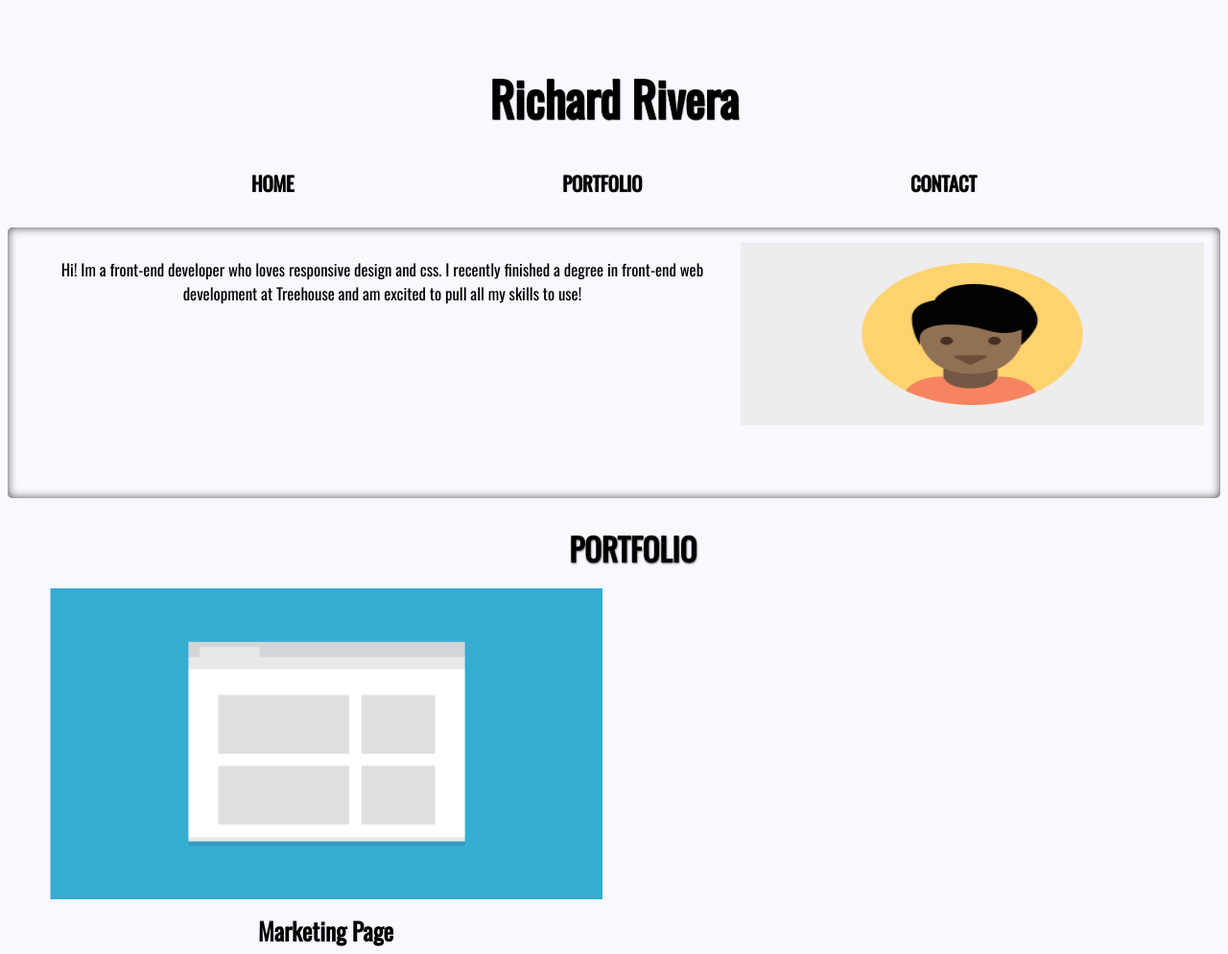
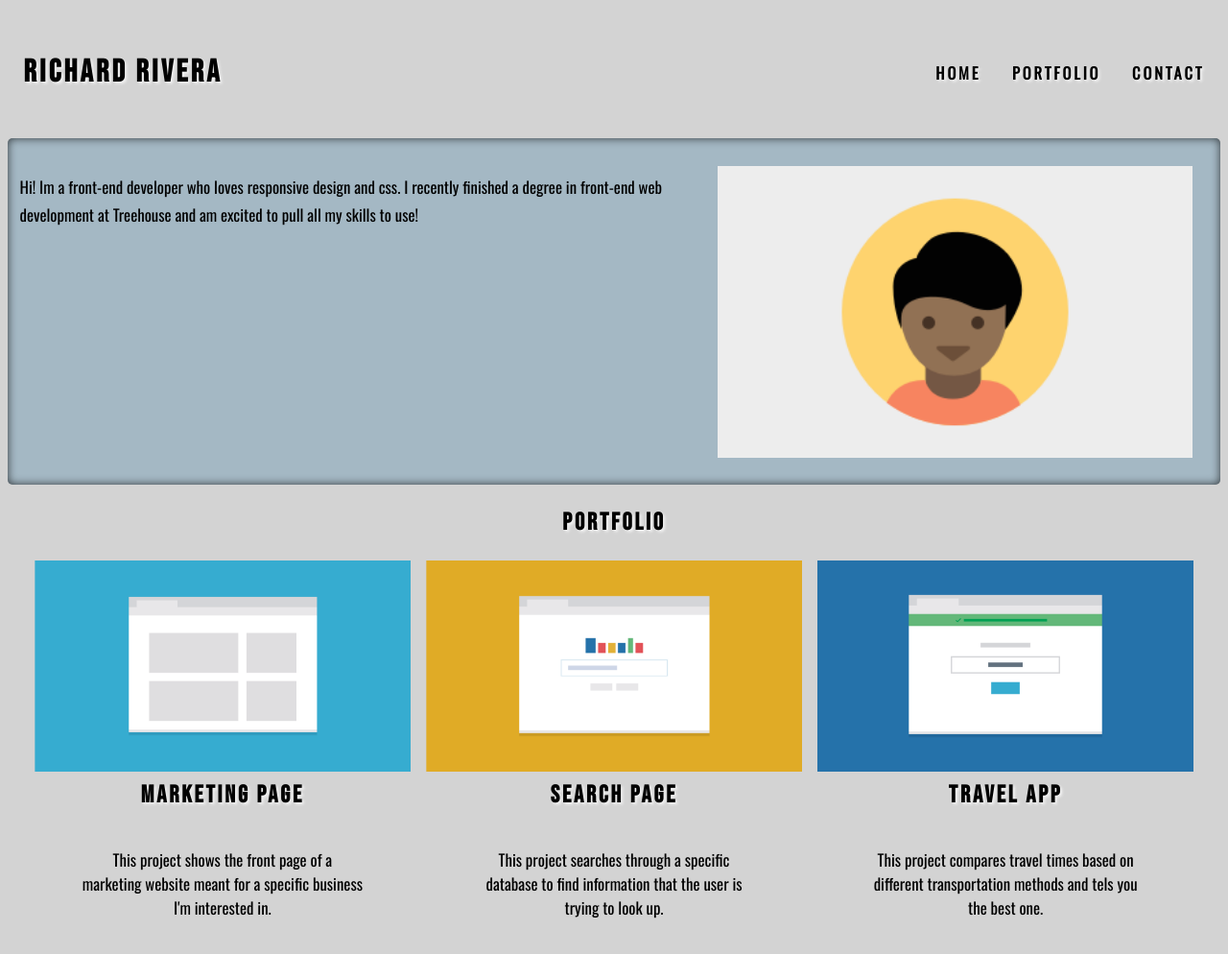
Before and after one commit to DoubleRDev/responsive-layout-site, a plain HTML site: page index.html in a window 1280 px wide. Shown: the top 994 px of the page at 96% size. Drawn offline with nearby package versions, Linux system fonts and the light colour scheme.

Commit message:
Multiple changes to CSS and HTML
changes to media query 768px and 1024px widths. customizations of fonts color and layout.

```diff
--- a/css/styles.css
+++ b/css/styles.css
@@ -2,7 +2,7 @@ html,
 body {
     font-size: 1.025rem;
     font-family: 'Oswald', sans-serif;
-    background-color: ghostwhite;
+    background-color: lightgrey;
     height: 100vh;
     box-sizing: border-box;
     padding: .25rem;
@@ -10,34 +10,53 @@ body {
 }
 
 h1 {
-    font-size: 2rem;
+    letter-spacing: .2rem;
+    font-family:'Bebas Neue', sans-serif;
+    font-size: 3rem;
     font-weight: bold;
     color: black;
-    text-shadow: .5px .5px 2px rgba(0,0,0,.7)
+    text-shadow: 2px 2px 3px rgba(244,244,244,1)
 }
 
-/* HEADER + MAIN-NAV */
+h2 {
+    font-family: 'Bebas Neue', sans-serif;
+    letter-spacing: .175rem;;
+}
 
-header h1 {
-    min-width: 80vw;
+/* MAIN NAV */
+
+.main-nav {
+    display:flex;
+    flex-direction: column;
+    align-items: center;
+}
+
+.nav-name {
+    margin: 1rem auto;
     text-align: center;
-    color: #000;
-    text-shadow: .5px .5px 1px rgba(0,0,0,.9);
-    font-size: 3rem;
-    font-weight: bold;
+    font-size: 2rem;
 }
-header h1, ul {
+
+.nav-directory {
+    margin: 0 auto;
+    text-align: center;
+}
+
+.nav-directory ul {
+    letter-spacing: .175rem;;
+    padding: 0;
     display: flex;
     flex-direction: column;
-    gap: 1em;
-    justify-content: center;
-    text-align: center;
+    margin: 0 auto;
 }
+.nav-directory li {
+    padding: 0rem;
+}
+
 
 .main-nav ul li {
     font-size: 1.25rem;
     list-style: none;
-    margin-left: -40px;
     padding: 1rem 3rem;
 }
 
@@ -45,24 +64,34 @@ header h1, ul {
     font-weight: bold;
     color: #000;
     text-decoration: none;
-    text-shadow: 0 0 1px rgba(0,0,0,.9);
+    text-shadow: 2px 2px 3px rgba(244,244,244,1);
 }
 
 /* MAIN BIO */
 
 .main {
 
-    background-color: ghostwhite;
+    background-color: #a4b8c4;
     box-shadow: inset 0 0 10px rgba(0,0, 0,.7);
     border-radius: 5px;
-    padding: 1rem 1rem;
+    padding: .75rem;
+    margin: 0 auto;
+    display: flex;
+    flex-wrap: wrap;
+    flex-direction: column;
+}
+.main img {
+    width: 75%;
+    height: auto;
     margin: 0 auto;
 }
-.main img {
-    display: flex;
-    width: 90%;
+
+.main p {
+    line-height: 1rem;
+    padding-top: 1rem;
+    width: 95%;
+    text-align: center;
     margin: 0 auto;
-
 }
 
 /* PORTFOLIO */
@@ -71,27 +100,19 @@ section h1 {
     text-align: center;
 }
 
-.wrapper {
+.container {
+    display: flex;
+    flex-direction: column;
     text-align: center;
-    display: flex;
-    flex-wrap: wrap;
-    margin: 0 auto;
-    padding-bottom: 1rem;
-
 }
 
-section, p {
-    padding: .7rem;
+.container h2 {
+    text-shadow: 2px 2px 3px rgba(244, 244, 244, 1);
+}
+section img {
+    width: 100%;
 }
 
-section img {
-    width: 85vw;
-}
-section h2, p {
-    padding-top: 1rem;
-    margin: 0 auto;
-    text-align: center;
-}
 /* CONTACT */
 
 .contact {
@@ -99,13 +120,13 @@ section h2, p {
     display: flex;
     flex-wrap: wrap;
     margin: 0 auto;
-    background-color: ghostwhite;
+    background-color: #a4b8c4;
     box-shadow: inset 0 0 10px rgba(0,0, 0,.7);
     border-radius: 5px;
     text-align: center;justify-content: center;
 }
 
-.contact h1 {
+.contact h2 {
     margin: 0 auto;
     color: #000;
     text-shadow: 2px 2px 3px rgba(244,244,244,1);
@@ -126,6 +147,7 @@ section h2, p {
 /* FOOTER */
 
 footer {
+    max-height: 10%;
     display: flex;
     justify-content:space-between;
     margin-top: 1rem;
@@ -144,70 +166,74 @@ footer a {
 .footer-nav {
     display: none;
     list-style-type: none;
-
 }
 
 /* MEDIA QUERY */
 
 @media (min-width:768px){
 
-    header h1 {
-        padding-top: 2rem;
-        font-size: 3rem;
-        display: flex;
+    body {
+        margin: 0 auto;
     }
 
-    .main-nav ul {
-        display: flex;
+    .main-nav {
+        padding: 2rem 0;
+    }
+    .nav-name {
+        padding: 1rem;
+        margin: 0;
+    }
+
+    .nav-directory ul {
+        justify-content: space-evenly;
         flex-direction: row;
-        justify-content: space-evenly;
-        flex-grow: 1;
-    }
-    .main-nav li {
-        font-size: 3rem;
-        padding: 1rem 4rem;
+        flex: 0 0 60%;
     }
 
     /* MAIN BIO */
 
     .main {
-        line-height: 1.5rem;
-        height: 250px;
-        display: flex;
         flex-direction: row-reverse;
-        flex: 1;
-        margin: 0 auto;
-
-    }
-    .main img {
-        height: 190px;
-        width: 40%;
-        margin: 0;
     }
 
+    .main img {
+        width: 40%;
+        margin: 1rem;
+    }
+
+    .about-bio {
+        flex-basis: 0;
+        flex-grow: 3;
+        line-height: 1.5rem;
+    }
     .main p {
-        width: 60%;
+        line-height: 1.25rem;
+        padding-top: 1.5rem;
+        text-align: start;
     }
 
     /* PORTFOLIO SECTION */
-    section h1 {
-        width: 100vw;
-    }
 
     .wrapper {
         display: flex;
-    }
-    .wrapper div {
+        flex-wrap: wrap;
+        gap: 1rem;
+        justify-content: center;
     }
 
-    section img  {
-        width: 45vw;
+    .wrapper p {
+        padding-bottom: 1rem;
+        line-height: 1.5rem;
+        padding: 1rem 0;
+        width: 75%;
+        margin: 0 auto;
     }
 
     .item1, .item2, .item3, .item4, .item5, .item6  {
         justify-content: center;
         align-items: center;
-        width: 50vw;
+        width: 48%;
+
     }
 
 
@@ -220,20 +246,99 @@ footer a {
 
     /* FOOTER */
 
+    footer {
+        margin-top: 0;
+        align-items: baseline;
+    }
+
     .short-nav {
         display: none;
     }
 
     .footer-nav {
-        display: inline;
+        padding-bottom: 3rem;
+        display: flex;
+        flex-direction: row;
+        justify-content: space-between;
     }
-    footer ul li {
-        padding-right: .5rem;
-        display: inline;
+
+    .footer-nav li {
+        padding-left: 1rem;
     }
+
 
 }
 
 @media (min-width:1024px){
 
+    .main-nav {
+        flex-direction: row;
+        justify-content: space-between;
+        gap: 1rem;
+    }
+
+
+    .nav-directory {
+        margin: 0;
+    }
+
+    .nav-directory ul li {
+        font-size: 1rem;
+        padding: 1rem;
+    }
+
+     /* MAIN BIO */
+
+    .main {
+    flex-direction: row-reverse;
+    }
+
+    .main img {
+        width: 40%;
+        margin: 1rem;
+    }
+
+    .about-bio {
+        flex-basis: 0;
+        flex-grow: 3;
+        line-height: 2rem;
+    }
+    .main p {
+        line-height: 1.75rem;
+        padding-top: 1.5rem;
+        padding-right: 2rem;
+        text-align: start;
+    }
+
+    /* PORTFOLIO */
+
+    section h2 {
+        margin: .5rem 0;
+        padding: 1rem;
+    }
+
+    .wrapper h2 {
+        padding: 0;
+    }
+    .wrapper p {
+        line-height: 1.5rem;
+        padding: 2rem 0;
+    }
+
+    .item1, .item2, .item3, .item4, .item5, .item6  {
+        justify-content: center;
+        align-items: center;
+        width: 31%;
+
+    }
+
+
+    /* CONTACT */
+
+    .contact p {
+        padding: 1rem 0;
+        margin: 0 25%;
+    }
+
+
 }
--- a/index.html
+++ b/index.html
@@ -9,13 +9,16 @@
     <link rel="preconnect" href="https://fonts.gstatic.com" crossorigin>
     <link href="https://fonts.googleapis.com/css2?family=Oswald:wght@300;400&display=swap" rel="stylesheet">
     <link rel="stylesheet" href="css/normalize.css">
+    <link rel="preconnect" href="https://fonts.googleapis.com">
+    <link rel="preconnect" href="https://fonts.gstatic.com" crossorigin>
+    <link href="https://fonts.googleapis.com/css2?family=Bebas+Neue&display=swap" rel="stylesheet">
     <link rel="stylesheet" href="css/styles.css">
 
 </head>
 <body>
-    <header>
-        <h1>Richard Rivera</h1>
-        <nav class="main-nav">
+    <header class="main-nav">
+        <h1 class="nav-name">Richard Rivera</h1>
+        <nav class="nav-directory">
             <ul>
                 <li><a href="index.html">HOME</a></li>
                 <li><a href="#portfolio">PORTFOLIO</a></li>
@@ -26,7 +29,7 @@
 
     <div >
     <main class="main">
-        <img class="bio-img" src="/responsive_layout_v3/images/responsive-layout-profile.png">
+        <img class="bio-img" src="/responsive_layout_v3/images/responsive-layout-profile.png" alt="profile image of creator">
         <p class="about-bio">Hi! Im a front-end developer who loves responsive design and css. I recently finished a degree in front-end web development at Treehouse and am excited to pull all my skills to use!
         </p>
 
@@ -34,13 +37,13 @@
     </div>
 
     <section id="portfolio" class="container">
-        <h1>PORTFOLIO</h1>
+        <h2>PORTFOLIO</h2>
             <div class="wrapper">
                 <div class="item1">
                     <img src="/responsive_layout_v3/images/portfolio-1.png" alt="Marketing Page Project Image">
                     <h2>Marketing Page</h2>
                     <p>This project shows the front page of a marketing website meant for a specific business I'm interested in.</p>
-
+                </div>
                 <div class="item2">
                     <img src="/responsive_layout_v3/images/portfolio-2.png" alt="Search Page Project Image">
                     <h2>Search Page</h2>
@@ -71,11 +74,10 @@
                     <p>Someone can enter in the numbers they want, and press the big blue button and get the results.</p>
                 </div>
             </div>
-
     </section>
 
     <div id="contact" class="contact">
-        <h1>CONTACT</h1>
+        <h2>CONTACT</h2>
 
         <p>If you're interested in chatting or want more information about what I've been working on, I'd love to hear from you!
         </p>
@@ -95,15 +97,19 @@
     <footer>
         <h3>Richard Rivera</h3>
         <nav>
-            <span class="short-nav">
-            <p><a href="index.html">Back To Top</a></p>
-            </span>
-            <ul>
-                <span class="footer-nav">
-                    <li><a hef="index.html">HOME</a></li>
-                    <li><a hef="#portfolio">PORTFOLIO</a></li>
-                    <li><a hef="#contact">CONTACT</a></li>
-                </span>
+        <p class="short-nav">
+        <a href="index.html">Back To Top</a>
+        </p>
+        <ul class="footer-nav">
+            <li>
+            <a href="index.html">HOME</a>
+            </li>
+            <li>
+            <a href="#portolio">PORTFOLIO</a>
+            </li>
+            <li>
+            <a href="#contact">CONTACT   </a>
+            </li>
         </ul>
         </nav>
     </footer>
```
Lines whose indentation alone changed are shown as unchanged.
